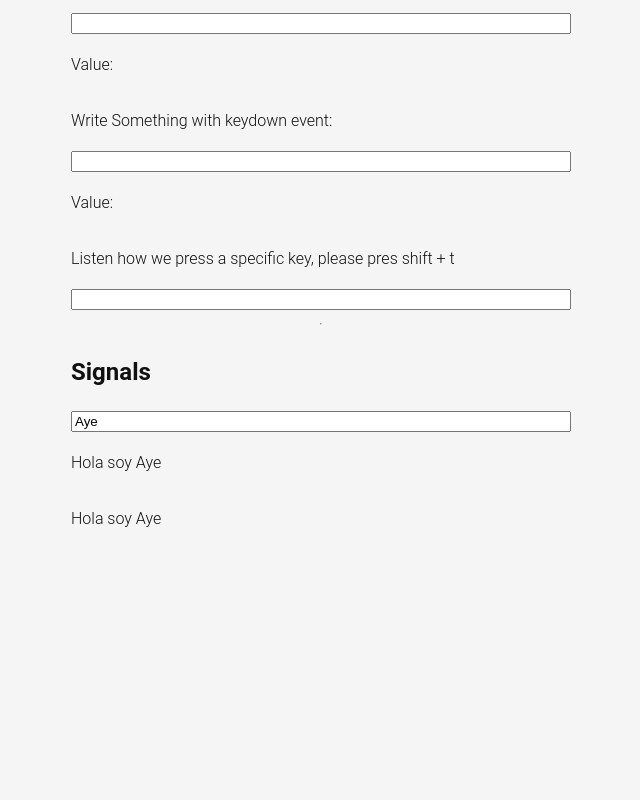
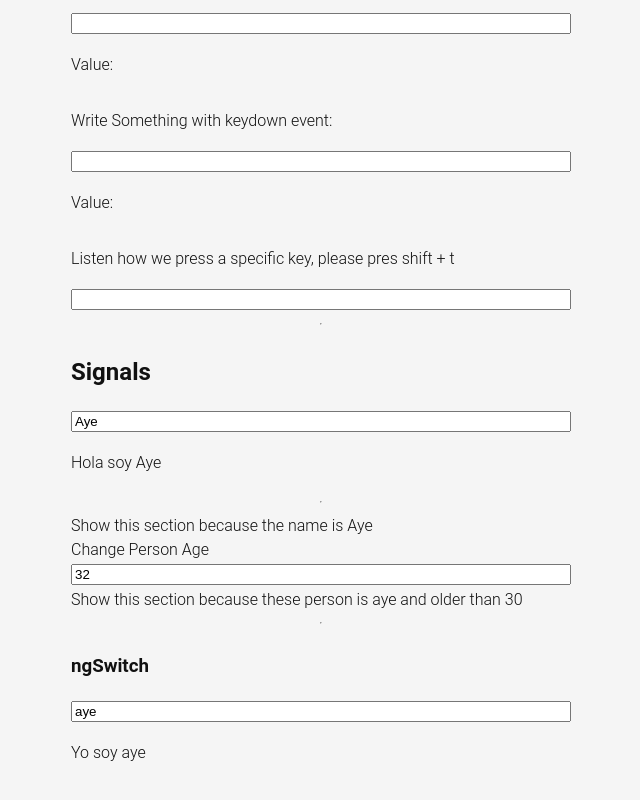
Before and after one commit to AyelenIasich/AngularPractice, an Angular app: page /labs in a window 1280 px wide. Shown: the part 1182-1982 px from the top of the page, without its empty margins (319-959 px from the left). Built offline with nearby package versions, Linux system fonts and the light colour scheme.

Commit message:
Practice ngIf and ngSwitch

```diff
--- a/src/app/pages/home/home.component.html
+++ b/src/app/pages/home/home.component.html
@@ -60,7 +60,7 @@
     <footer class="footer">
       <!-- This should be `0 items left` by default -->
       <span class="todo-count"
-        ><strong>{{ tasks().length }}</strong> items</span
+        ><strong>{{ tasks().length }}</strong> {{ tasks().length === 1 ? 'item' : 'items'}}</span
       >
       <!-- Remove this if you don't implement routing -->
       <ul class="filters">
--- a/src/app/pages/labs/labs.component.html
+++ b/src/app/pages/labs/labs.component.html
@@ -32,11 +32,11 @@
   <li>{{ taskNames }}</li>
 
   <p>Hola soy {{ name() }}</p>
-  <img [src]="person.avatar" alt="" class="img-selfie" />
-  <p>Name: {{ person.name }}</p>
-  <p>Age: {{ person.age }}</p>
+  <img [src]="person().avatar" alt="" class="img-selfie" />
+  <p>Name: {{ person().name }}</p>
+  <p>Age: {{ person().age }}</p>
 
-  <input type="text" name="" id="" [value]="person.age" />
+  <input type="text" name="" id="" [value]="person().age" />
 
   <button [disabled]="isBtnDisabled" class="btn-click" (click)="clickHandler()">
     Click me
@@ -53,7 +53,7 @@
     type="number"
     name="number-input"
     id="5"
-    [value]="person.age"
+    [value]="person().age"
     (change)="changeHandler($event)"
   />
 
@@ -76,6 +76,37 @@
   <h2>Signals</h2>
   <input type="text" [value]="name()" (keydown)="changeNameHandler($event)" />
   <p>Hola soy {{ name() }}</p>
-  <p>Hola soy {{ name() }}</p>
 
+  <hr>
+  <div *ngIf="1 !== 1">
+    My content
+  </div>
+  <div *ngIf="name() === 'Aye'">
+    Show this section because the name is {{ name() }}
+  </div>
+  <label for="age-input">Change Person Age</label>
+  <input
+    type="number"
+    name="age-input"
+    [value]="person().age"
+    (change)="changeHandlerAge($event)"
+  />
+
+  <div *ngIf="person().name === 'aye' && person().age >= 30; else elseBlock">
+    Show this section because these person is aye and older than 30
+  </div>
+  <ng-template #elseBlock>
+    I am another person and younger than 30 years old
+  </ng-template>
+  <hr>
+
+  <h3>ngSwitch</h3>
+  <input type="text" [value]="person().name" (change)="changeHandlerName($event)" />
+  <div [ngSwitch]="person().name">
+    <p *ngSwitchCase="'aye'">Yo soy aye</p>
+    <p *ngSwitchCase="'julian'">Yo soy julian</p>
+    <p *ngSwitchCase="'ana'">Yo soy ana</p>
+    <p *ngSwitchCase="'valentina'">Yo soy ana</p>
+    <p *ngSwitchDefault>Yo no soy nadie</p>
+  </div>
 </section>
--- a/src/app/pages/labs/labs.component.ts
+++ b/src/app/pages/labs/labs.component.ts
@@ -31,12 +31,12 @@ export class LabsComponent {
   isBtnDisabled = false;
   selfiePhoto = "https://github.com/AyelenIasich.png"
 
-  person = {
+  person = signal({
     name: "aye",
     age: 32,
     email: "iasichayelen.com",
     avatar: "https://github.com/AyelenIasich.png"
-  }
+  })
 
   clickHandler() {
     alert("hellloooooo")
@@ -44,6 +44,12 @@ export class LabsComponent {
 
   changeHandler(event: Event) {
     console.log(event)
+  }
+
+  changeHandlerAge(event: Event) {
+    const elementInput = event.target as HTMLInputElement;
+    this.valueChange = elementInput.value;
+    this.person.update((person) => ({ ...person, age: parseInt(elementInput.value) }))
   }
 
   valueChange = "";
@@ -72,4 +78,10 @@ export class LabsComponent {
     const newValue = valueInput.value;
     this.name.set(newValue)
   }
+
+  changeHandlerName(event: Event) {
+    const input = event.target as HTMLInputElement;
+    this.person.update((person) => ({ ...person, name: input.value }))
+  }
+
 }
```
